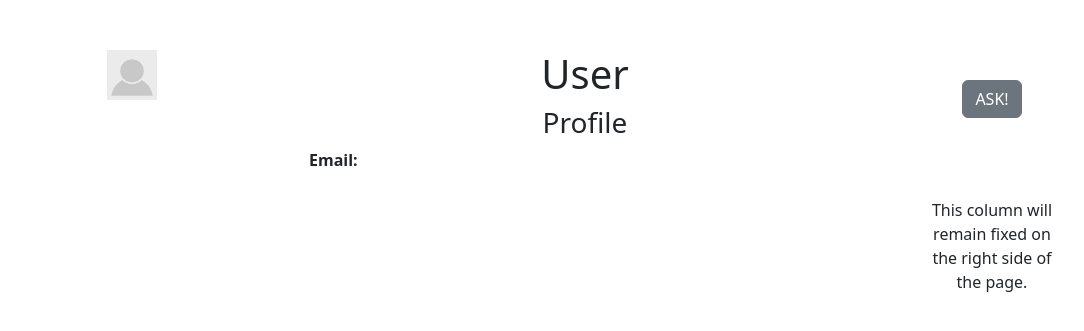
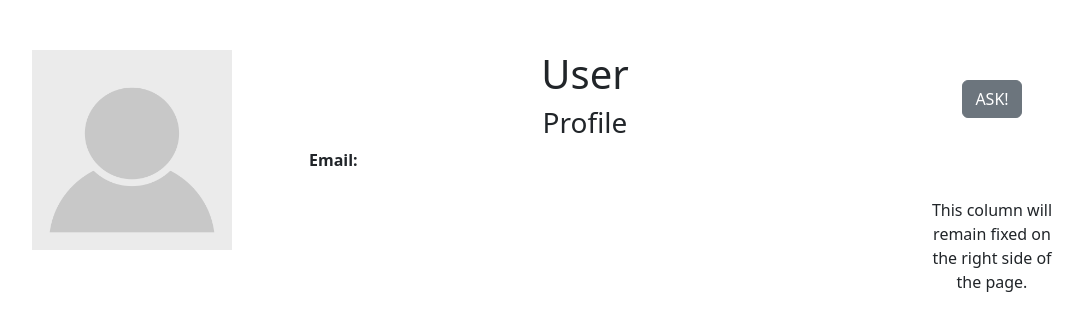
Before and after one commit to erastoff/hasker, a Django app: page /users/user_profile/1/ in a window 1280 px wide. Shown: the part 56-387 px from the top of the page, without its empty margins (113-1197 px from the left). Run offline with Django 5.2, Linux system fonts and the light colour scheme.

Commit message:
Master - default avatar updated

```diff
--- a/users/templates/users/user_detail.html
+++ b/users/templates/users/user_detail.html
@@ -12,9 +12,9 @@
         <div class="col-4" style="padding-top: 50px;">
 {#          <img src="{{ user.image.url }}" class="img-fluid square-image" style="max-width: 200px; max-height: 200px;" alt="Square image">#}
             {% if user.image.url != None %}
-                <img src="{{ user.image.url }}" class="img-fluid square-image" style="max-width: 50px; max-height: 50px;" alt="Square image">
+                <img src="{{ user.image.url }}" class="img-fluid square-image" style="max-width: 200px; max-height: 200px;" alt="Square image">
             {% else %}
-                <img src="/media/users_images/def_user.png" class="img-fluid square-image" style="max-width: 50px; max-height: 50px;" alt="Square image">
+                <img src="/media/users_images/def_user.png" class="img-fluid square-image" style="max-width: 200px; max-height: 200px;" alt="Square image">
             {% endif %}
         </div>
         <div class="col-8" style="padding-top: 50px;">
```
